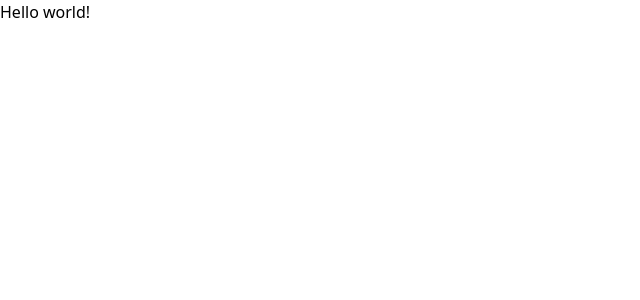
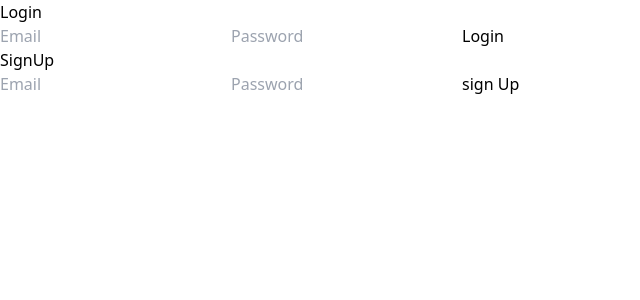
Before and after one commit to Manikanta528/CampusReuseHub, a React (Vite) app: page /login in a window 1280 px wide. Shown: the top 300 px of the page, without its empty margins (0-640 px from the left). Built offline with nearby package versions, Linux system fonts and the light colour scheme; no server answers.

Commit message:
firebase setup 🚀

```diff
--- a/package.json
+++ b/package.json
@@ -10,6 +10,7 @@
     "preview": "vite preview"
   },
   "dependencies": {
+    "firebase": "^10.1.0",
     "react": "^18.2.0",
     "react-dom": "^18.2.0"
   },
--- a/src/App.tsx
+++ b/src/App.tsx
@@ -1,10 +1,8 @@
-
+import Login from "./pages/Login"
 function App() {
 
   return (
-    <h1 className="text-3xl font-bold underline">
-      Hello world!
-    </h1>
+   <Login />
   )
 }
 
--- /dev/null
+++ b/src/firebase.ts
@@ -0,0 +1,23 @@
+// Import the functions you need from the SDKs you need
+import { initializeApp } from "firebase/app";
+import { getAnalytics } from "firebase/analytics";
+import { getAuth } from "firebase/auth";
+// TODO: Add SDKs for Firebase products that you want to use
+// https://firebase.google.com/docs/web/setup#available-libraries
+
+// Your web app's Firebase configuration
+// For Firebase JS SDK v7.20.0 and later, measurementId is optional
+const firebaseConfig = {
+  apiKey: import.meta.env.VITE_FIREBASE_API_KEY,
+  authDomain: import.meta.env.VITE_FIREBASE_AUTH_DOMAIN,
+  projectId: import.meta.env.VITE_FIREBASE_PROJECT_ID,
+  storageBucket: import.meta.env.VITE_FIREBASE_STORAGE_BUCKET,
+  messagingSenderId: import.meta.env.VITE_FIREBASE_MESSAGING_SENDER_ID,
+  appId: import.meta.env.VITE_FIREBASE_APP_ID,
+  measurementId: import.meta.env.VITE_FIREBASE_MEASUREMENT_ID
+};
+
+// Initialize Firebase
+export const app = initializeApp(firebaseConfig);
+export const analytics = getAnalytics(app);
+export const auth = getAuth(app);
--- /dev/null
+++ b/src/pages/Login.tsx
@@ -0,0 +1,116 @@
+import { useState } from "react"
+import { auth } from "../firebase"
+import { createUserWithEmailAndPassword, signInWithEmailAndPassword } from "firebase/auth"
+
+const Login = () => {
+    const [loginAuth, setLoginAuth] = useState({
+        email: "",
+        password: ""
+    })
+    const [signUpAuth, setSignUpAuth] = useState({
+        email: "",
+        password: ""
+    })
+
+    function loginAuthHandler(e : React.FormEvent<HTMLFormElement>) {
+        e.preventDefault()
+        console.log(loginAuth)
+        signInWithEmailAndPassword(auth, loginAuth.email, loginAuth.password)
+        .then((userCredential) => {
+            // Signed in
+            const user = userCredential.user;
+            console.log(user)
+            // ...
+        })
+        .catch((error) => {
+            const errorCode = error.code;
+            const errorMessage = error.message;
+            console.log(errorCode, errorMessage)
+            // ..
+        });
+
+    }
+    function signUpAuthHandler(e : React.FormEvent<HTMLFormElement>) {
+        e.preventDefault()
+        console.log(signUpAuth)
+        createUserWithEmailAndPassword(auth, signUpAuth.email, signUpAuth.password)
+        .then((userCredential) => {
+            // Signed in
+            const user = userCredential.user;
+            console.log(user)
+            // ...
+        })
+        .catch((error) => {
+            const errorCode = error.code;
+            const errorMessage = error.message;
+            console.log(errorCode, errorMessage)
+            // ..
+        });
+    }
+
+  return (
+    <div>
+        <h1>Login</h1>
+        <form onSubmit={loginAuthHandler}>
+            <input
+                type="email"
+                placeholder="Email"
+                autoComplete="email"
+                value={loginAuth.email}
+                onChange={(e) =>{
+                    setLoginAuth({
+                        ...loginAuth,
+                        email: e.target.value
+                        })
+                    }
+                }
+            />
+            <input
+                type="password"
+                placeholder="Password"
+                value={loginAuth.password}
+                autoComplete="new-password"
+                onChange={(e) =>{
+                    setLoginAuth({
+                        ...loginAuth,
+                        password: e.target.value
+                        })
+                    }
+                }
+            />
+            <input type="submit" value="Login"/>
+        </form>
+        <h1>SignUp</h1>
+        <form onSubmit={signUpAuthHandler}>
+        <input type="email"
+                placeholder="Email"
+                value={signUpAuth.email}
+                autoComplete="email"
+                onChange={(e) =>{
+                    setSignUpAuth({
+                        ...signUpAuth,
+                        email: e.target.value
+                        })
+                    }
+                }
+            />
+            <input
+                type="password"
+                placeholder="Password"
+                value={signUpAuth.password}
+                autoComplete="new-password"
+                onChange={(e) =>{
+                    setSignUpAuth({
+                        ...signUpAuth,
+                        password: e.target.value
+                        })
+                    }
+                }
+            />
+            <input type="submit" value="sign Up"/>
+        </form>
+    </div>
+  )
+}
+
+export default Login
```
Also changed, not shown: 2 other files (tests, documents, lock files or other folders).
